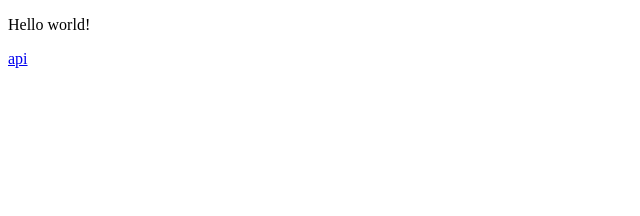
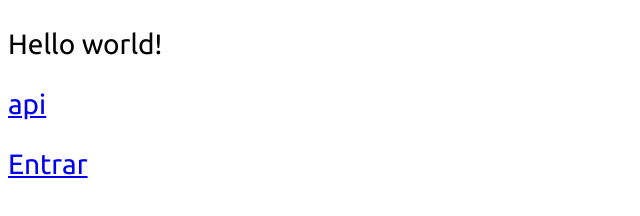
Before and after one commit to wrc-works/bohr-simple-api-001, a website: page public/index.html in a window 1280 px wide. Shown: the whole page, without its empty margins (0-640 px from the left). Drawn offline with Linux system fonts and the light colour scheme.

Commit message:
Google Ubuntu font

```diff
--- a/public/index.html
+++ b/public/index.html
@@ -3,9 +3,14 @@
 <head>
 <meta charset="utf-8">
 <title>bohr template</title>
+<link rel="stylesheet" href="https://fonts.googleapis.com/css2?family=Ubuntu">
+<style>
+  body { font-family: 'Ubuntu', serif; font-size: 28px; }
+</style>
 </head>
 <body>
 <p>Hello world!</p>
 <p><a href="/api">api</a></p>
+<p><a href="/login">Entrar</a></p>
 </body>
 </html>
```
